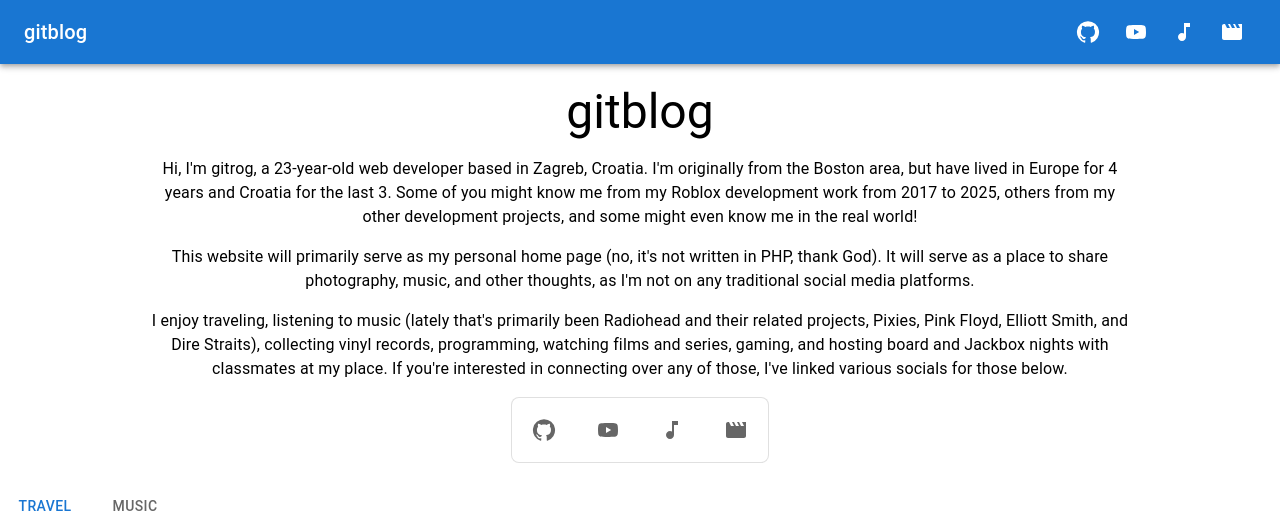
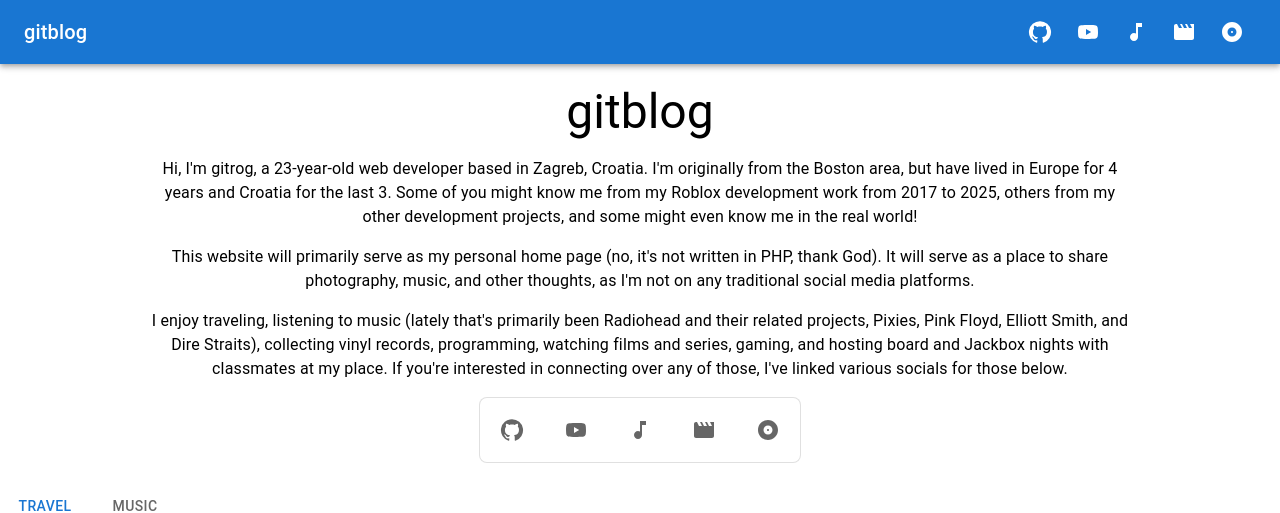
Before and after one commit to gitrogdev/blog, a React (Vite) app: page / in a window 1280 px wide. Shown: the top 513 px of the page. Built offline with nearby package versions, Linux system fonts and the light colour scheme.

Commit message:
Add discogs to social links

```diff
--- a/src/components/Links/Links.tsx
+++ b/src/components/Links/Links.tsx
@@ -1,5 +1,6 @@
 import { IconButton } from '@mui/material';
 import {
+	Album,
 	GitHub,
 	Movie,
 	MusicNote,
@@ -7,6 +8,7 @@ import {
 } from '@mui/icons-material';
 
 import {
+	discogs,
 	github,
 	letterboxd,
 	spotify,
@@ -55,5 +57,15 @@ export default function Links() {
 		>
 			<Movie />
 		</IconButton>
+		<IconButton
+			component="a"
+			href={discogs}
+			target="_blank"
+			size="large"
+			color="inherit"
+			aria-label="discogs"
+		>
+			<Album />
+		</IconButton>
 	</>);
 }
--- a/src/data/socials.json
+++ b/src/data/socials.json
@@ -2,5 +2,6 @@
 	"github": "https://github.com/gitrogdev/",
 	"youtube": "https://www.youtube.com/@gitrogZG",
 	"spotify": "https://open.spotify.com/user/gm12vyz39mhpp578at91lu1e9?si=a697888eab814fda",
-	"letterboxd": "https://letterboxd.com/exitmuzik4afilm/"
+	"letterboxd": "https://letterboxd.com/exitmuzik4afilm/",
+	"discogs": "https://www.discogs.com/user/gitroggy"
 }
```
